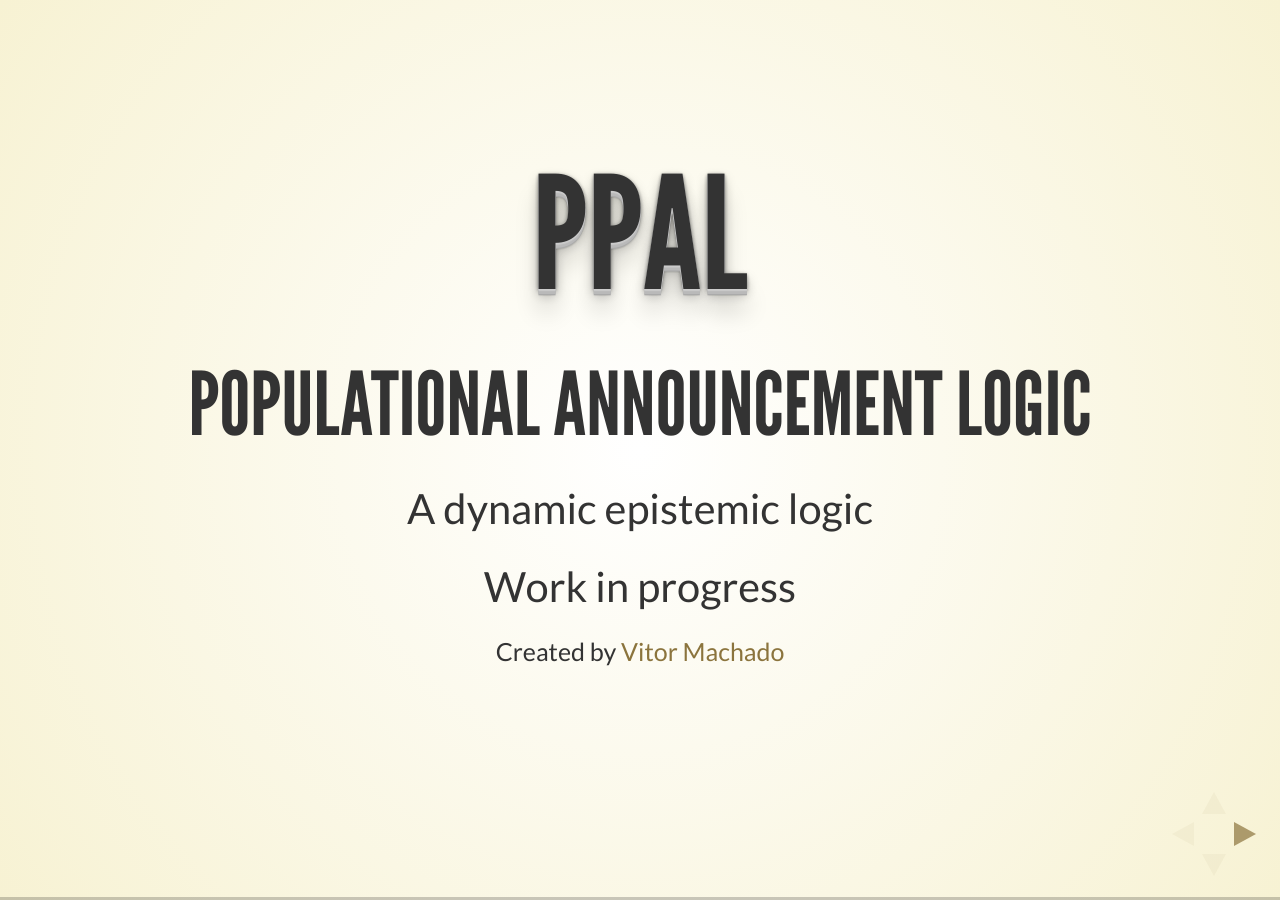
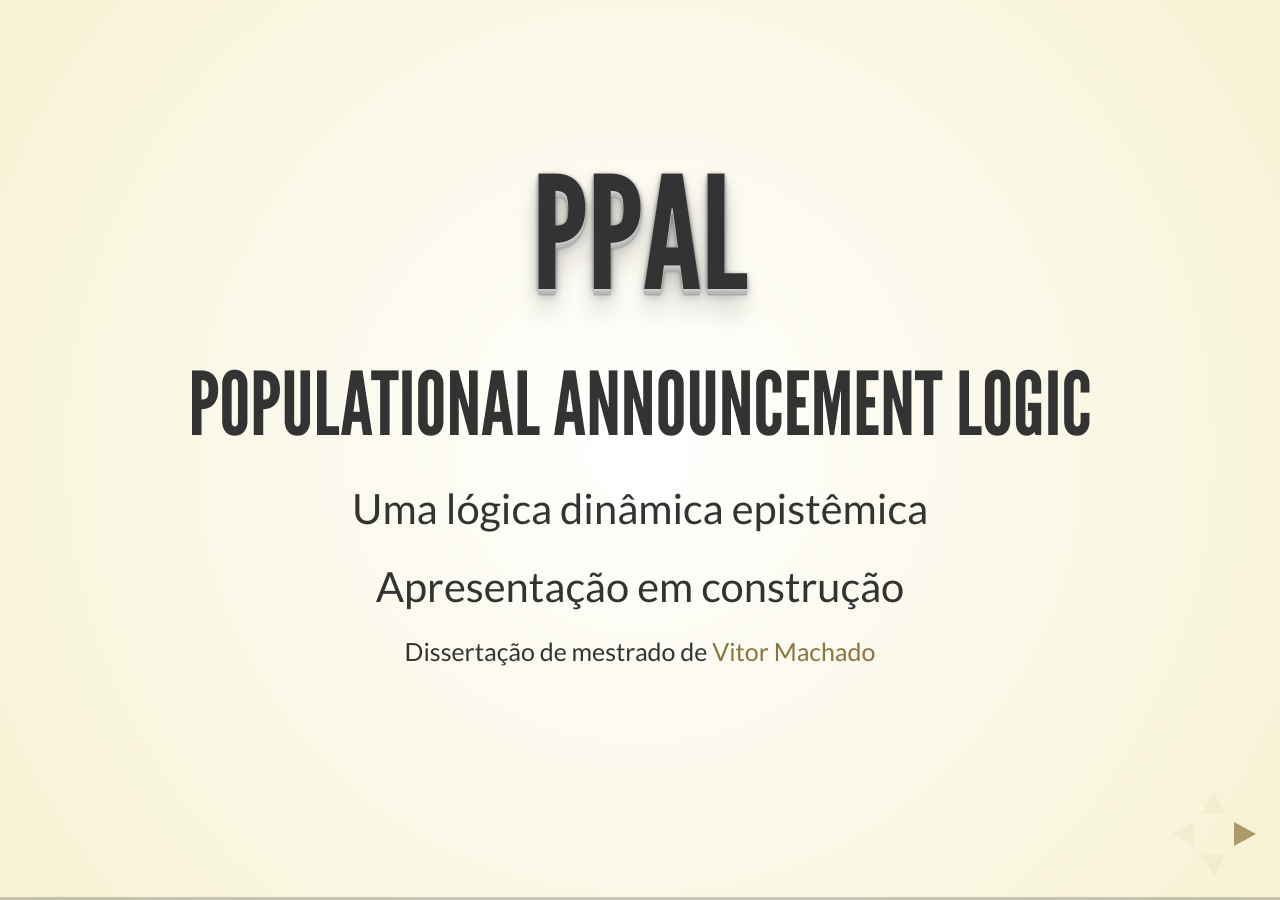
Before and after one commit to vittau/vittau.github.io, a Jekyll site: the page ppal/index.html, which Jekyll copies as it is, in a window 1280 px wide. Built offline with Jekyll 4.4.1, drawn with Linux system fonts in a browser that asks for light colours.

Commit message:
Em português

```diff
--- a/ppal/index.html
+++ b/ppal/index.html
@@ -43,10 +43,10 @@
 				<section>
 					<h1>PPAL</h1>
 					<h2>Populational Announcement Logic</h2>
-					<p>A dynamic epistemic logic</p>
-					<p>Work in progress</p>
+					<p>Uma lógica dinâmica epistêmica</p>
+					<p>Apresentação em construção</p>
 					<p>
-						<small>Created by <a href="http://vittau.github.io">Vitor Machado</a></small>
+						<small>Dissertação de mestrado de <a href="http://vittau.github.io">Vitor Machado</a></small>
 					</p>
 				</section>
 
```
